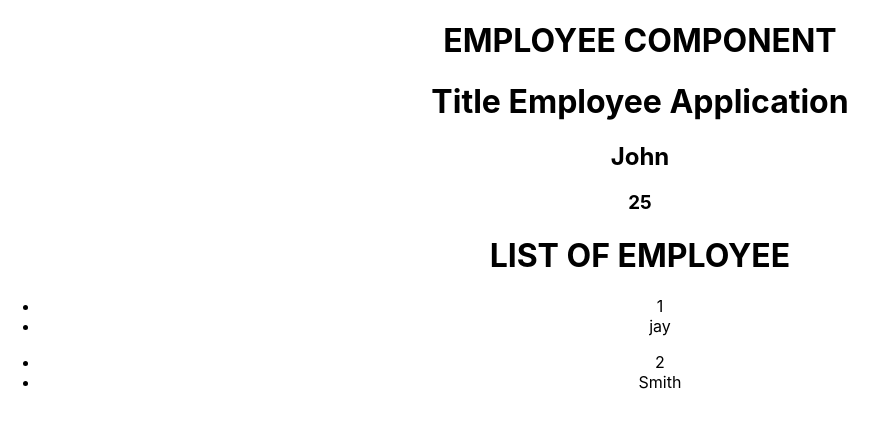
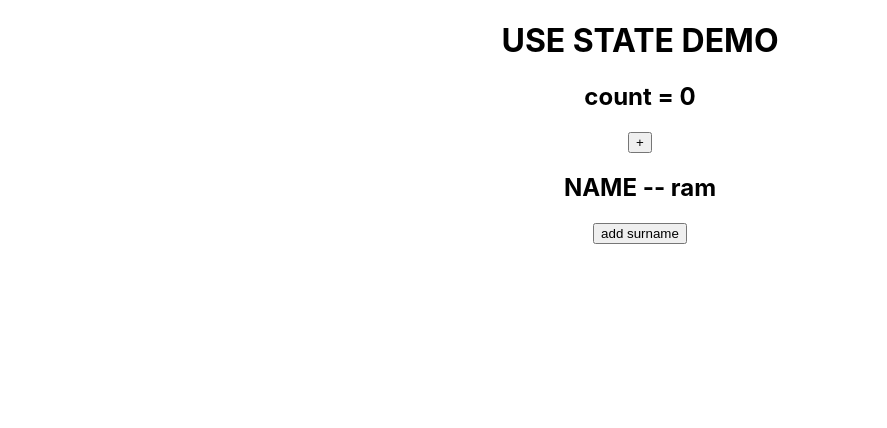
Before and after one commit to samirvithlani/24-mern-react-internship, a React (Create React App) app: page / in a window 1280 px wide. Shown: the top 428 px of the page, without its empty margins (0-887 px from the left). Built offline with nearby package versions, Linux system fonts and the light colour scheme.

Commit message:
useState

```diff
--- a/src/App.js
+++ b/src/App.js
@@ -4,6 +4,7 @@ import { Home } from "./components/Home";
 import Header from "./components/Header";
 import { Footer } from "./components/Footer";
 import { Employees } from "./components/employees/Employees";
+import { UseStateDemo } from "./components/UseStateDemo";
 
 
 function App() {
@@ -18,7 +19,8 @@ function App() {
 
   return (
     <div className="App">
-      <Employees title = {title} employee = {employee}/>
+      <UseStateDemo/>
+      {/* <Employees title = {title} employee = {employee}/> */}
       {/* <Header/>
       <Home/>
       <Footer/>   */}
--- /dev/null
+++ b/src/components/UseStateDemo.jsx
@@ -0,0 +1,44 @@
+import React, { useState } from 'react'
+
+export const UseStateDemo = () => {
+
+    //var count = 0;
+    var [count,setCount] = useState(0)
+    //count -->variable
+    //setCount --> function
+    //useState(0) --> initial value
+    const [name, setname] = useState("ram")
+
+    function increseCount (){
+        //count++
+        //setCount(count+1)
+        count++ //1 //2
+        setCount(count)
+        console.log("count",count);
+    }
+
+    function changeName(surname){
+
+        console.log(name + " " + surname);
+        setname(name + " " + surname)
+
+    }
+
+  return (
+    <div>
+        <h1>USE STATE DEMO</h1>
+        <h2>count = {count}</h2>
+        <button onClick={()=>{
+            increseCount()
+        }}>+</button>
+
+<h2>NAME -- {name}</h2>
+        <button onClick={()=>{
+            changeName("sita")
+        }}>add surname</button>
+
+
+
+    </div>
+  )
+}
--- a/src/components/employees/EmployeeList.jsx
+++ b/src/components/employees/EmployeeList.jsx
@@ -5,6 +5,7 @@ export const EmployeeList = (props) => {
   return (
     <div>
         <h1>LIST OF EMPLOYEE</h1>
+        <h2>TITLE FROM APP -- {props.title}</h2>
         {
             props.employeeList.map((emp)=>{
                 return(
@@ -15,6 +16,10 @@ export const EmployeeList = (props) => {
                 )
             })
         }
+        <button onClick={()=>{
+            props.test()
+        }}>TEST IN CHILD</button>
+
     </div>
   )
 }
--- a/src/components/employees/Employees.jsx
+++ b/src/components/employees/Employees.jsx
@@ -2,6 +2,11 @@ import React from "react";
 import { EmployeeList } from "./EmployeeList";
 
 export const Employees = (props) => {
+
+  function test() {
+    alert("test function");
+  }
+
   console.log("employees.....props", props);
   console.log(props.title);
 
@@ -26,7 +31,11 @@ export const Employees = (props) => {
       <h2>{props.employee.name}</h2>
       <h3>{props.employee.age}</h3>
 
-        <EmployeeList employeeList = {employeeList}/>
+      <button onClick={()=>{
+        test()
+      }}>TEST</button>
+
+      <EmployeeList employeeList={employeeList} title={props.title} test ={test}/>
 
       {/* <h2>{employeeList[0].name}</h2>
     <h2>{employeeList[1].name}</h2> */}
```
Also changed, not shown: th.txt.
